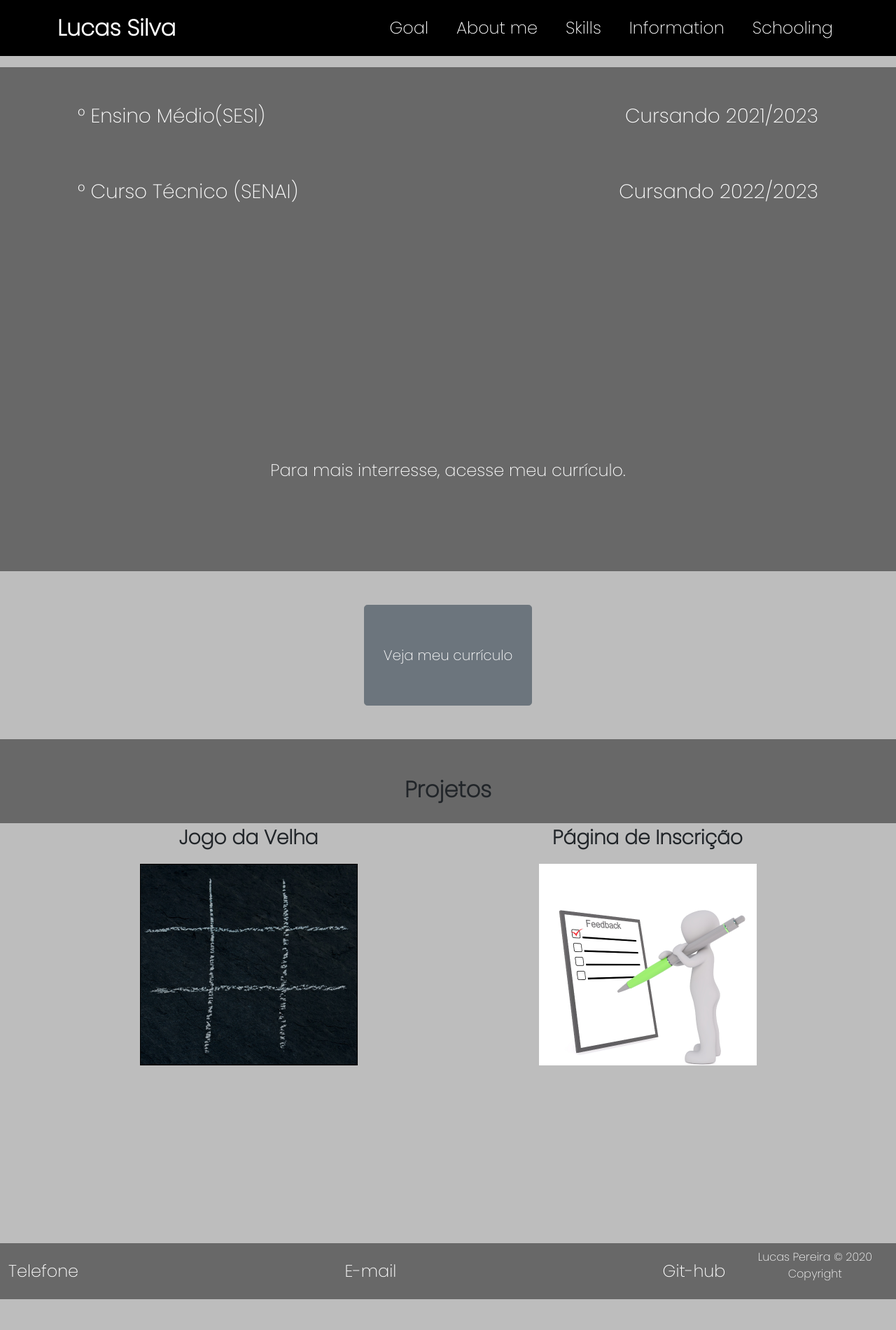
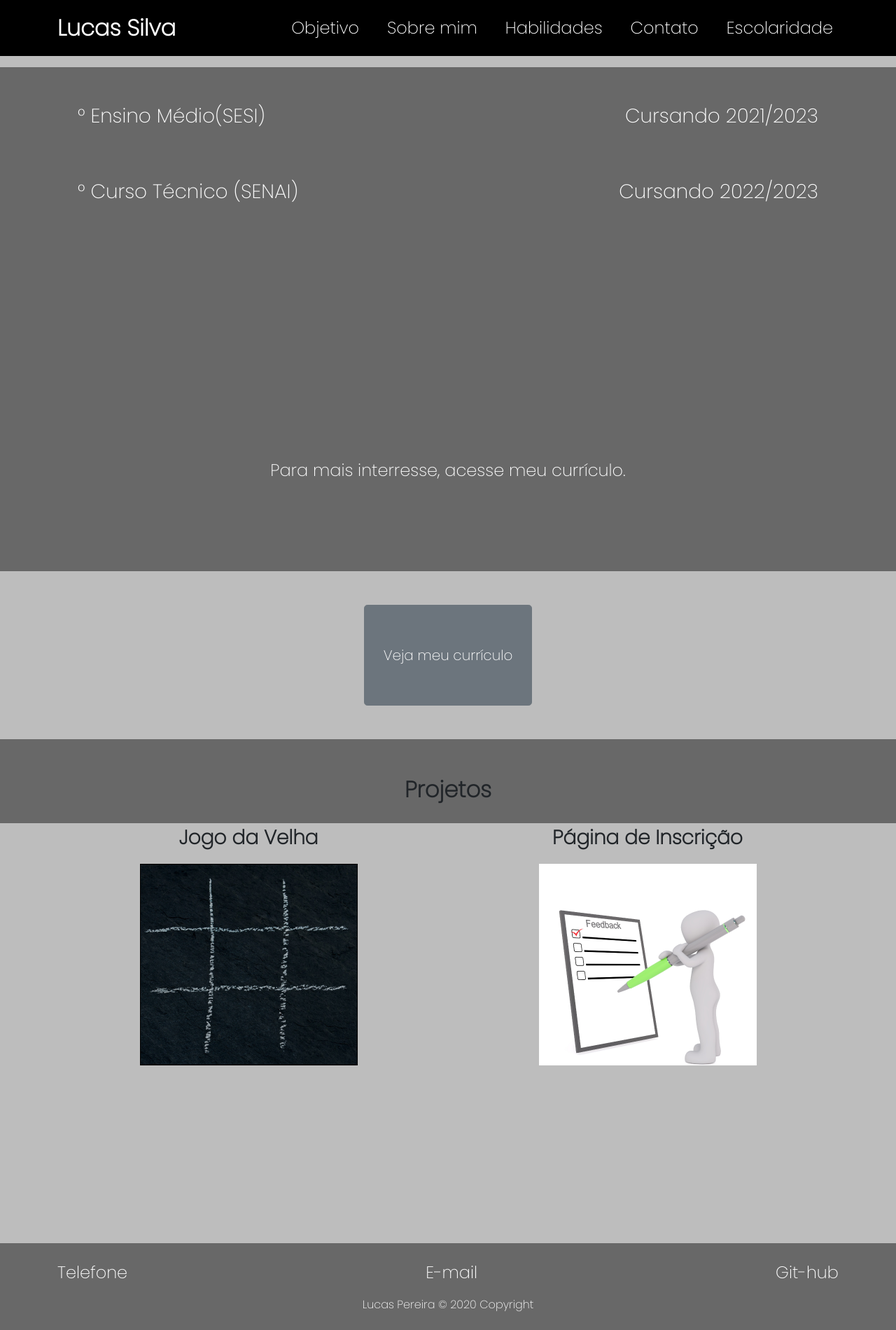
Before and after one commit to llucassilva/portifolio, a plain HTML site: page escolaridade.html in a window 1280 px wide. Shown: the whole page at 70% size. Before the commit the page ends 1856 px from the top, so only its background shows below. Drawn offline with nearby package versions, Linux system fonts and the light colour scheme.

Commit message:
traducao

```diff
--- a/css/style.css
+++ b/css/style.css
@@ -224,7 +224,6 @@ body {
 .rodape {
 	background-color: var(--cinza-escuro);
 	text-align: center;
-	/* height: 10vh; */
 	width: 100%;
 }
 .link-rodape {
@@ -364,7 +363,7 @@ body {
 
 	background-color: var(--cinza-escuro);
 	text-align: center;
-	height: 10vh;
+
 	width: 100%;
 	justify-content: center;
 	align-items: center;
@@ -380,4 +379,5 @@ body {
 .copy{
 	color: var(--white);
 	font-size: 1rem;
+	flex-direction: column;
 }
--- a/escolaridade.html
+++ b/escolaridade.html
@@ -34,23 +34,23 @@
 						<ul class="navbar-nav">
 							<li class="nav-item">
 								<a class="nav-link" aria-current="page" href="../portifolio/index.html#home"
-									>Goal</a
+									>Objetivo</a
 								>
 							</li>
 							<li class="nav-item">
-								<a class="nav-link" href="../portifolio/index.html#sobre"> About me</a>
+								<a class="nav-link" href="../portifolio/index.html#sobre"> Sobre mim</a>
 							</li>
 							<li class="nav-item">
-								<a class="nav-link" href="../portifolio/index.html#skills">Skills</a>
+								<a class="nav-link" href="../portifolio/index.html#skills">Habilidades</a>
 							</li>
 							<li class="nav-item">
 								<a class="nav-link" href="../portifolio/index.html#information"
-									>Information</a
+									>Contato</a
 								>
 							</li>
 							<li class="nav-item">
 								<a class="nav-link" href="../portifolio/escolaridade.html#Home2"
-									>Schooling</a
+									>Escolaridade</a
 								>
 							</li>
 						</ul>
@@ -132,9 +132,12 @@
 		<section class="partedeestetica"></section>
 
 		<!-- rodapé -->
-		<footer class="rodape2 d-flex" id="information ">
-			<div class="container d-flex justify-content-between align-items-center">
+		<footer class="rodape d-flex" id="information">
+			<div
+				class="container d-flex justify-content-between align-items-center mt-4"
+			>
 				<a href="tel:+5511946635340" class="link-rodape">Telefone</a>
+
 				<a href="mailto:lucas_pereira_silva06@hotmail.com" class="link-rodape"
 					>E-mail</a
 				>
@@ -142,7 +145,9 @@
 					>Git-hub</a
 				>
 			</div>
-			<p class="text-center p-3 copy""> Lucas Pereira © 2020 Copyright</p>
+
+				<p class="text-center p-3 copy""> Lucas Pereira © 2020 Copyright</p>
+
 		</footer>
 
 		<script src="js/javascript2.js"></script>
```
Also changed, not shown: index.html (+7 -7 lines).
